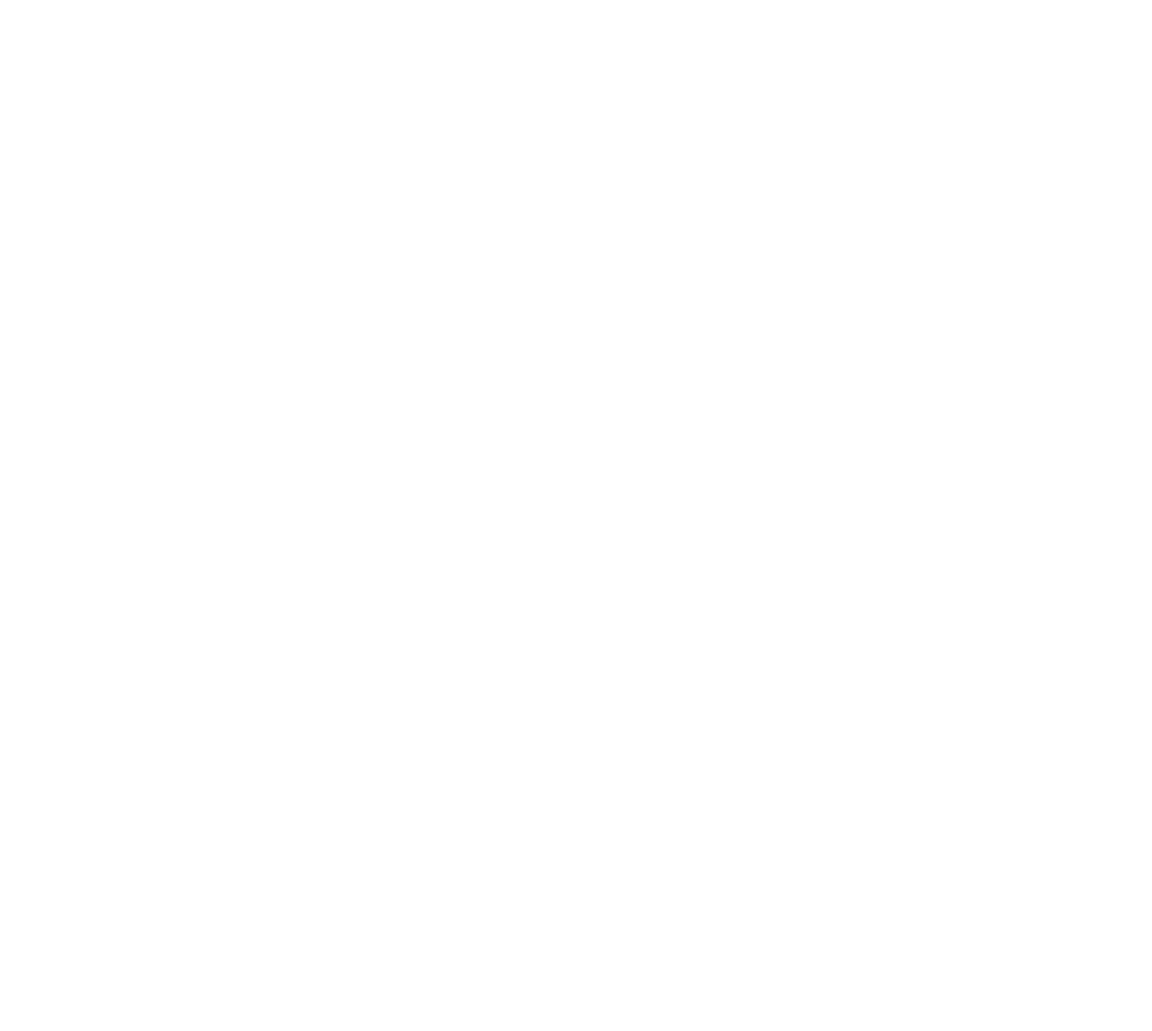
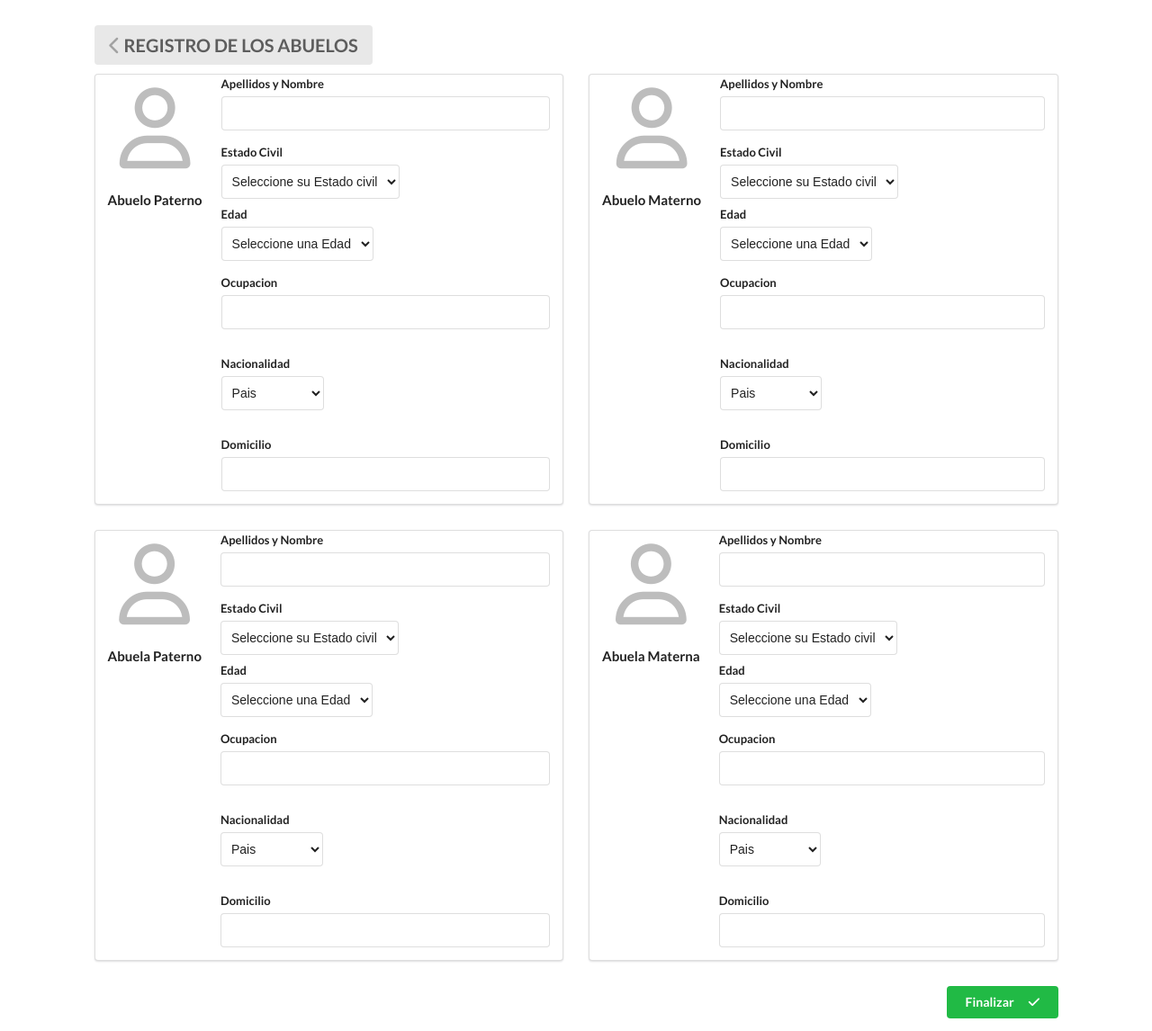
Before and after one commit to GatitosAlegres/formbb, a Vue app in the folder vuejs/: page /abuelos in a window 1280 px wide. Before the commit this address had no page. Shown: the whole page at 90% size. Before the commit the page ends 800 px from the top, so only its background shows below. Built offline with nearby package versions, Linux system fonts and the light colour scheme.

Commit message:
finish vuejs version

```diff
--- a/vuejs/src/App.vue
+++ b/vuejs/src/App.vue
@@ -7,11 +7,9 @@
 
 <script>
 export default {
-  name: 'App',
-  components: {
-
-  }
-}
+  name: "App",
+  components: {},
+};
 </script>
 
 <style>
--- a/vuejs/src/components/ComboBox.vue
+++ b/vuejs/src/components/ComboBox.vue
@@ -2,11 +2,7 @@
   <form class="ui form">
     <div class="field">
       <label>{{ titleCombo }}</label>
-      <select
-        name="name"
-        id="departamentos"
-        class="ui search dropdown"
-      >
+      <select name="name" id="departamentos" class="ui search dropdown">
         <option :value="a">{{ firstItem }}</option>
         <option
           v-for="(item, index) in items"
--- a/vuejs/src/components/Form.vue
+++ b/vuejs/src/components/Form.vue
@@ -20,7 +20,7 @@
     <div class="field">
       <InputText :title="'Ocupacion'" />
     </div>
-    <div class="field">
+    <div class="field five wide">
       <ComboBox
         :titleCombo="'Nacionalidad'"
         :items="nationalities"
--- /dev/null
+++ b/vuejs/src/components/FormCard.vue
@@ -0,0 +1,31 @@
+<template>
+  <div class="ui segment items form-card">
+    <div class="item">
+      <div class="image ui center aligned icon header">
+        <i class="far fa-user fa-5x user-form"></i>
+        <h4>{{ title }}</h4>
+      </div>
+      <div class="content">
+        <div class="ui four column grid">
+          <Form />
+        </div>
+      </div>
+    </div>
+  </div>
+</template>
+<script>
+import Form from "./Form.vue";
+
+export default {
+  name: "FormCard",
+  props: ["title"],
+  components: {
+    Form,
+  },
+};
+</script>
+<style>
+.user-form {
+  color: rgb(189, 189, 189);
+}
+</style>
--- a/vuejs/src/components/InputNumber.vue
+++ b/vuejs/src/components/InputNumber.vue
@@ -1,7 +1,7 @@
 <template>
   <form class="ui form">
     <div class="field">
-      <label>{{title}}</label>
+      <label>{{ title }}</label>
       <input type="number" name="" placeholder="" />
     </div>
   </form>
--- a/vuejs/src/components/InputText.vue
+++ b/vuejs/src/components/InputText.vue
@@ -1,7 +1,7 @@
 <template>
   <form class="ui form">
     <div class="field">
-      <label>{{title}}</label>
+      <label>{{ title }}</label>
       <input type="text" name="" placeholder="" />
     </div>
   </form>
--- a/vuejs/src/routes/route.js
+++ b/vuejs/src/routes/route.js
@@ -1,24 +1,30 @@
 import { createRouter, createWebHistory } from "vue-router";
 import GeneralData from "../screens/GeneralData.vue";
 import NewbornR from "../screens/NewbornR.vue";
-import ParentsR from '../screens/ParentsR.vue';
+import ParentsR from "../screens/ParentsR.vue";
+import GrandparentsR from "../screens/GrandparentsR.vue";
 
 const routes = [
   {
     path: "/",
     name: "GeneralData",
-    component: GeneralData
+    component: GeneralData,
   },
   {
     path: "/registro",
     name: "NewbornR",
-    component: NewbornR
+    component: NewbornR,
   },
   {
     path: "/padres",
     name: "ParentsR",
-    component: ParentsR
-  }
+    component: ParentsR,
+  },
+  {
+    path: "/abuelos",
+    name: "GrandparentsR",
+    component: GrandparentsR,
+  },
 ];
 
 const router = createRouter({
--- a/vuejs/src/screens/GeneralData.vue
+++ b/vuejs/src/screens/GeneralData.vue
@@ -57,7 +57,7 @@
               <p class="ui tiny header" style="padding-right: 16px">
                 Fecha de Registro
               </p>
-              <i class="calendar outline icon large orange"></i>
+              <input type="date" />
             </div>
           </form>
         </div>
@@ -104,7 +104,7 @@ export default {
   name: "GeneralData",
   data: () => ({
     title: "ACTA DE NACIMIENTO",
-    subtitle: "Registro Civil"
-  })
+    subtitle: "Registro Civil",
+  }),
 };
 </script>
--- /dev/null
+++ b/vuejs/src/screens/GrandparentsR.vue
@@ -0,0 +1,48 @@
+<template>
+  <div class="ui container general-data">
+    <div class="ui huge labels category">
+      <div class="ui label">
+        <router-link to="/padres"
+          ><i class="fas fa-chevron-left"></i
+        ></router-link>
+        REGISTRO DE LOS ABUELOS
+      </div>
+    </div>
+    <div class="ui two column doubling stackable grid container">
+      <div class="column aligned padded grid">
+        <FormCard :title="'Abuelo Paterno'" />
+      </div>
+      <div class="column">
+        <FormCard :title="'Abuelo Materno'" />
+      </div>
+    </div>
+    <div class="ui two column doubling stackable grid container">
+      <div class="column">
+        <FormCard :title="'Abuela Paterno'" />
+      </div>
+      <div class="column">
+        <FormCard :title="'Abuela Materna'" />
+      </div>
+    </div>
+    <div class="btn-continuar">
+      <router-link to="/abuelos"
+        ><button class="ui button green">
+          Finalizar<i
+            class="fas fa-check"
+            style="padding-left: 16px"
+          ></i></button
+      ></router-link>
+    </div>
+  </div>
+</template>
+<script>
+import FormCard from "../components/FormCard.vue";
+export default {
+  name: "GrandparentsR",
+  components: {
+    FormCard,
+  },
+};
+</script>
+<style>
+</style>
--- a/vuejs/src/screens/NewbornR.vue
+++ b/vuejs/src/screens/NewbornR.vue
@@ -88,7 +88,7 @@
               <label>Fue Registrado</label>
               <InputCheckBox :first-option="'Muerto'" :second-option="'Vivo'" />
             </div>
-            <div class="field">
+            <div class="field six wide">
               <ComboBox
                 :first-item="'Seleccione una opción'"
                 :title-combo="'Comparecio'"
--- a/vuejs/src/screens/ParentsR.vue
+++ b/vuejs/src/screens/ParentsR.vue
@@ -29,7 +29,7 @@
       </div>
     </div>
     <div class="btn-continuar">
-      <router-link to="/padres"
+      <router-link to="/abuelos"
         ><button class="ui button purple">
           Continuar<i class="play icon" style="padding-left: 16px"></i></button
       ></router-link>
```
Also changed, not shown: vuejs/src/containers/Inputs.js (+9 -9 lines).
